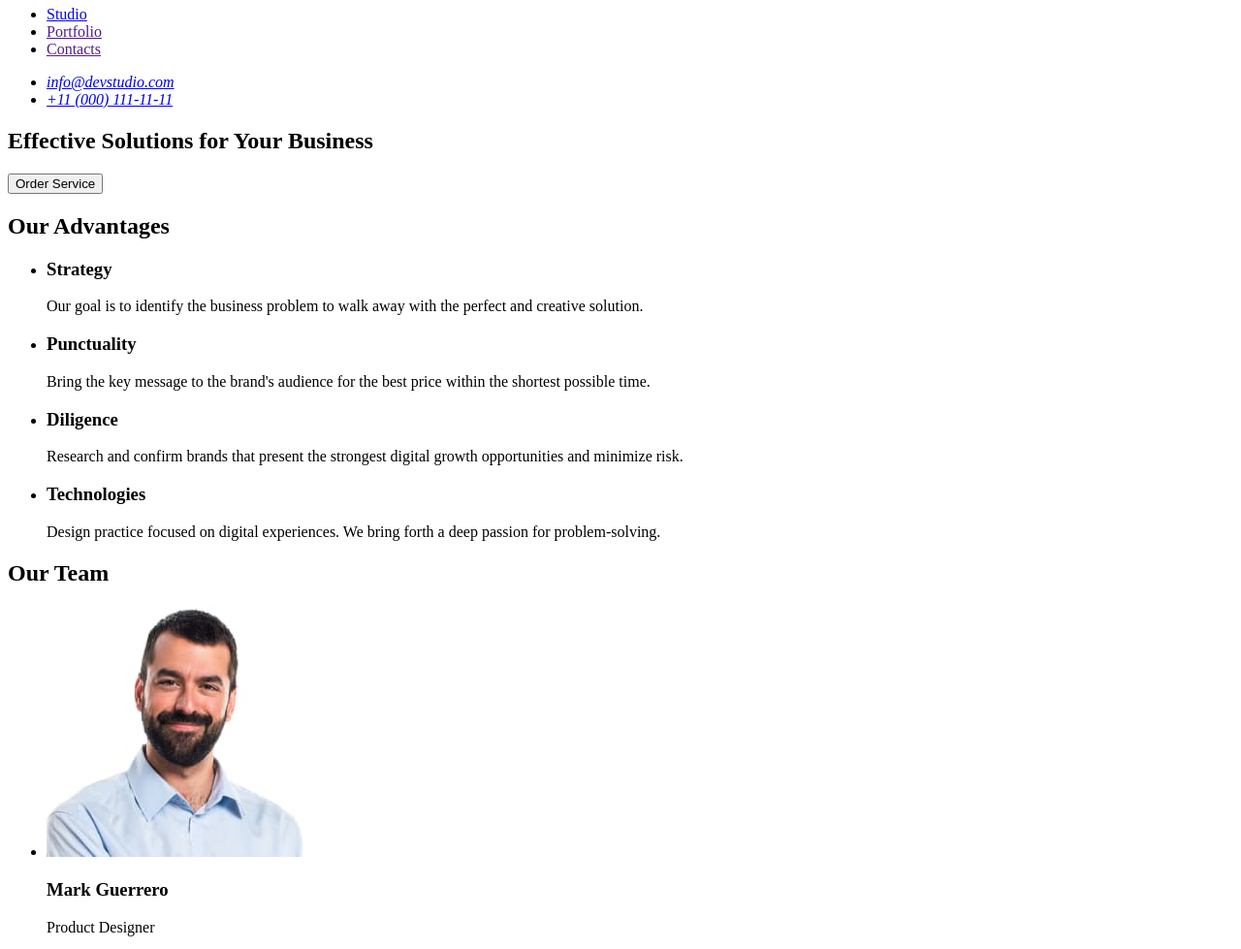
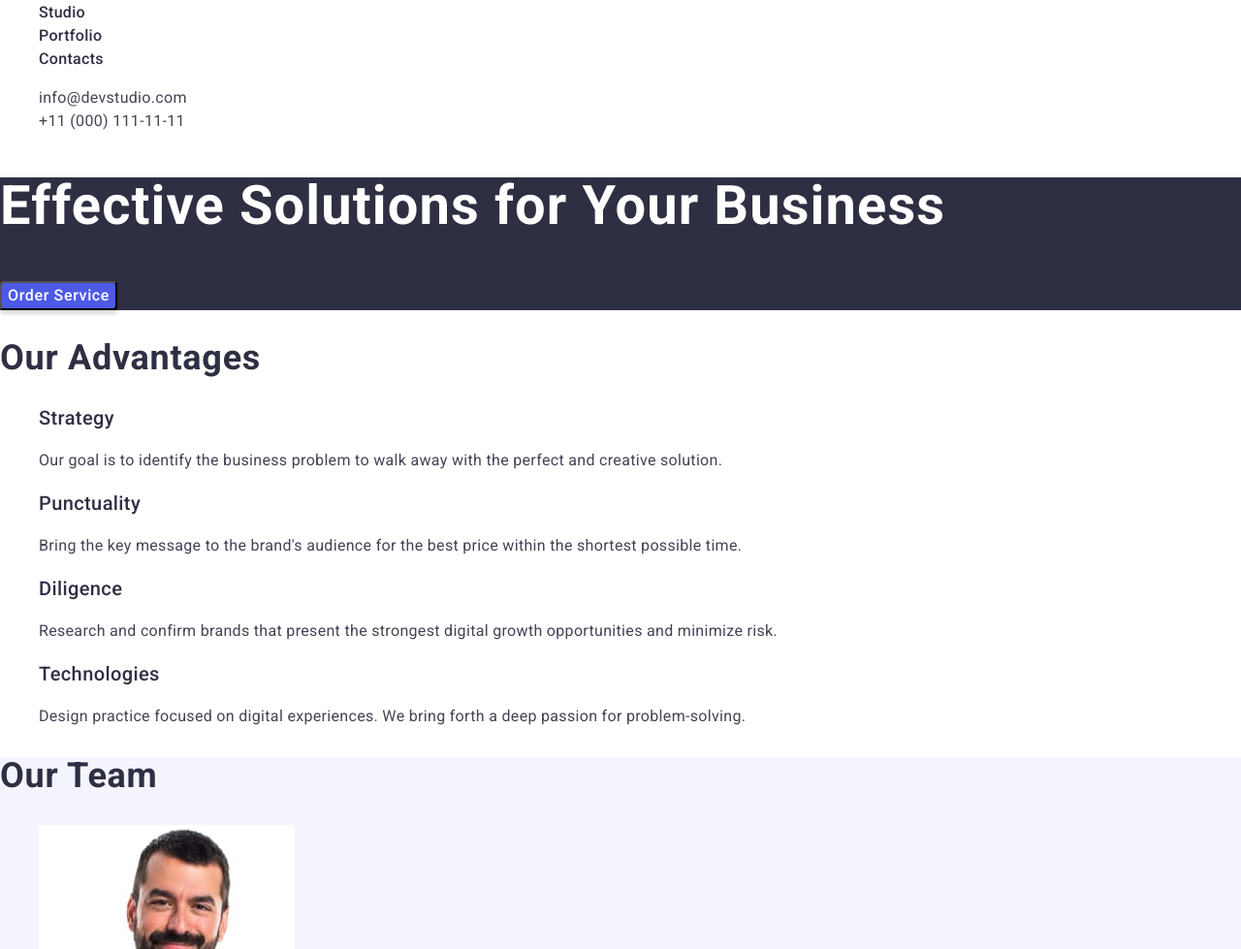
Before and after one commit to Jey2507/goit-markup-hw-02, a plain HTML site: page index.html in a window 1280 px wide. Shown: the part 36-1015 px from the top of the page at 97% size. Drawn offline with nearby package versions, Linux system fonts and the light colour scheme.

Commit message:
create two hw

```diff
--- /dev/null
+++ b/css/style.css
@@ -0,0 +1,150 @@
+body {
+    font-family: 'Raleway', sans-serif;
+    font-family: 'Roboto', sans-serif;
+    background-color: #ffffff;
+}
+
+h1,h2,h3,h4,h5,h6 {
+    font-family: 'Roboto', sans-serif;
+}
+
+ul,ol {
+    list-style-type: none;
+}
+
+a {
+    text-decoration: none;
+}
+
+.a-studio {
+    color: #4D5AE5;
+    font-family: 'Raleway', sans-serif;
+    font-size: 18px;
+    font-style: normal;
+    font-weight: 700;
+    line-height: 1.16;
+    letter-spacing: 0.54px;
+    text-transform: uppercase;
+}
+
+.a-span {
+    color: #2E2F42;
+
+}
+
+.nav-page {
+    color: #2E2F42;
+    font-family: 'Roboto',sans-serif;
+    font-size: 16px;
+    font-style: normal;
+    font-weight: 500;
+    line-height: 1.5;
+    letter-spacing: 0.32px;
+}
+
+.a-address {
+    color: #434455;
+    font-family: 'Roboto', sans-serif;
+    font-size: 16px;
+    font-style: normal;
+    font-weight: 400;
+    line-height: 1.5;
+    letter-spacing: 0.32px;
+}
+
+.section-one {
+    background: #2E2F42;
+}
+
+.section-h1 {
+    color:  #FFF;
+    font-family:'Roboto', sans-serif;
+    font-size: 56px;
+    font-style: normal;
+    font-weight: 700;
+    line-height: 1.07;
+    letter-spacing: 1.12px;
+}
+
+.section-button {
+    color: #FFF;
+    font-family: 'Roboto', sans-serif;
+    font-size: 16px;
+    font-style: normal;
+    font-weight: 500;
+    line-height: 1.5;
+    letter-spacing: 0.64px;
+    border-radius: 4px;
+    background: #4D5AE5;
+    box-shadow: 0px 4px 4px 0px rgba(0, 0, 0, 0.15);
+    cursor: pointer;
+}
+
+.section-h2 {
+    color:  #2E2F42;
+    font-family: 'Roboto',sans-serif;
+    font-size: 36px;
+    font-style: normal;
+    font-weight: 700;
+    line-height: 1.11;
+    letter-spacing: 0.72px;
+    text-transform: capitalize;
+}
+
+.sec2-ul-h3 {
+    color: #2E2F42;
+    font-family: 'Roboto',sans-serif;
+    font-size: 20px;
+    font-style: normal;
+    font-weight: 500;
+    line-height: 1.2;
+    letter-spacing: 0.4px;
+}
+
+.sec2-ul-p {
+    color:#434455;
+    font-family: 'Roboto',sans-serif;
+    font-size: 16px;
+    line-height: 1.5;
+    letter-spacing: 0.32px;
+}
+
+.section-tree {
+    background: #F4F4FD;
+}
+
+
+.sec-ul-h3 {
+    color:  #2E2F42;
+    font-family: 'Roboto',sans-serif;
+    font-size: 20px;
+    font-style: normal;
+    font-weight: 500;
+    line-height: 1.2;
+    letter-spacing: 0.4px;
+}
+
+
+.sec-ul-p {
+    color:  #434455;
+    font-family: 'Roboto',sans-serif;
+    font-size: 16px;
+    line-height: 1.5;
+    letter-spacing: 0.32px;
+}
+
+.a-span-footer {
+    color: #F4F4FD;
+}
+
+.footer-p {
+    color: #F4F4FD;
+    font-family: 'Roboto',sans-serif;
+    font-size: 16px;
+    line-height: 1.5;
+    letter-spacing: 0.32px;
+}
+
+footer {
+    background: #2E2F42;
+}
--- a/index.html
+++ b/index.html
@@ -5,95 +5,137 @@
     <meta charset="UTF-8">
     <meta http-equiv="X-UA-Compatible" content="IE=edge">
     <meta name="viewport" content="width=device-width, initial-scale=1.0">
+    <link rel="preconnect" href="https://fonts.googleapis.com">
+    <link rel="preconnect" href="https://fonts.gstatic.com" crossorigin>
+    <link href="https://fonts.googleapis.com/css2?family=Raleway:wght@700&family=Roboto:wght@400;500;700&display=swap"
+        rel="stylesheet">
+    <link rel="stylesheet" href="https://cdnjs.cloudflare.com/ajax/libs/modern-normalize/2.0.0/modern-normalize.min.css" integrity="sha512-4xo8blKMVCiXpTaLzQSLSw3KFOVPWhm/TRtuPVc4WG6kUgjH6J03IBuG7JZPkcWMxJ5huwaBpOpnwYElP/m6wg==" crossorigin="anonymous" referrerpolicy="no-referrer">
+    <link rel="stylesheet" href="./css/style.css">
+
     <title>WEBSTUDIO</title>
 </head>
 
 <body>
     <header>
         <nav>
-            <a href="./index.html">WebStudio</a>
+            <a href="./index.html" class="a-studio">Web<span class="a-span">Studio</span></a>
             <ul>
                 <li>
-                    <a href="./index.html">Studio</a>
+                    <a href="./index.html" class="nav-page">Studio</a>
                 </li>
                 <li>
-                    <a href="">Portfolio</a>
+                    <a href="" class="nav-page">Portfolio</a>
                 </li>
                 <li>
-                    <a href="">Contacts</a>
+                    <a href="" class="nav-page">Contacts</a>
                 </li>
             </ul>
         </nav>
         <address>
             <ul>
                 <li>
-                    <a href="mailto:info@devstudio.com" lang="en">info@devstudio.com</a>
+                    <a href="mailto:info@devstudio.com" lang="en" class="a-address">info@devstudio.com</a>
                 </li>
                 <li>
-                    <a href="tel:+110001111111">+11 (000) 111-11-11</a>
+                    <a href="tel:+110001111111" class="a-address">+11 (000) 111-11-11</a>
                 </li>
             </ul>
         </address>
     </header>
     <main>
-        <section>
-            <h1>Effective Solutions for Your Business</h1>
-            <button type="button">Order Service</button>
+        <section class="section-one">
+            <h1 class="section-h1">Effective Solutions for Your Business</h1>
+            <button type="button" class="section-button">Order Service</button>
         </section>
         <section>
-            <h2>Our Advantages</h2>
+            <h2 class="section-h2">Our Advantages</h2>
             <ul>
                 <li>
-                    <h3>Strategy</h3>
-                    <p>Our goal is to identify the business
+                    <h3 class="sec2-ul-h3">Strategy</h3>
+                    <p class="sec2-ul-p">Our goal is to identify the business
                         problem to walk away with the perfect and creative solution.</p>
                 </li>
                 <li>
-                    <h3>Punctuality</h3>
-                    <p>Bring the key message to the brand's audience for the best price within the shortest possible
+                    <h3 class="sec2-ul-h3">Punctuality</h3>
+                    <p class="sec2-ul-p">Bring the key message to the brand's audience for the best price within the shortest possible
                         time.</p>
                 </li>
                 <li>
-                    <h3>Diligence</h3>
-                    <p>Research and confirm brands that present the strongest digital growth opportunities and minimize
+                    <h3 class="sec2-ul-h3">Diligence</h3>
+                    <p class="sec2-ul-p">Research and confirm brands that present the strongest digital growth opportunities and minimize
                         risk.</p>
                 </li>
                 <li>
-                    <h3>Technologies</h3>
-                    <p>Design practice focused on digital experiences. We bring forth a deep passion for
+                    <h3 class="sec2-ul-h3">Technologies</h3>
+                    <p class="sec2-ul-p">Design practice focused on digital experiences. We bring forth a deep passion for
                         problem-solving.</p>
                 </li>
             </ul>
         </section>
-        <section>
-            <h2>Our Team</h2>
+        <section class="section-tree">
+            <h2 class="section-h2">Our Team</h2>
             <ul>
                 <li>
                     <img src="./images/img_one.jpg" alt="Designer" width="264">
-                    <h3>Mark Guerrero</h3>
-                    <p>Product Designer</p>
+                    <h3 class="sec-ul-h3">Mark Guerrero</h3>
+                    <p class="sec-ul-p">Product Designer</p>
                 </li>
                 <li>
                     <img src="./images/img_t.jpg" alt="Developer" width="264">
-                    <h3>Tom Ford</h3>
-                    <p>Frontend Developer</p>
+                    <h3 class="sec-ul-h3">Tom Ford</h3>
+                    <p class="sec-ul-p">Frontend Developer</p>
                 </li>
                 <li>
                     <img src="./images/img_tr.jpg" alt="Marketing" width="264">
-                    <h3>Camila Garcia</h3>
-                    <p>Marketing</p>
+                    <h3 class="sec-ul-h3">Camila Garcia</h3>
+                    <p class="sec-ul-p">Marketing</p>
                 </li>
                 <li>
                     <img src="./images/img_f.jpg" alt="UI Designer" width="264">
-                    <h3>Daniel Wilson</h3>
-                    <p>UI Designer</p>
+                    <h3 class="sec-ul-h3">Daniel Wilson</h3>
+                    <p class="sec-ul-p">UI Designer</p>
+                </li>
+            </ul>
+        </section>
+        <section>
+            <h2 class="section-h2">Our Portfolio</h2>
+            <ul>
+                <li>
+                    <img src="./images/bank.jpg" alt="bank" width="360">
+                    <h3 class="sec-ul-h3">Banking App</h3>
+                    <p class="sec-ul-p">App</p>
+                </li>
+                <li>
+                    <img src="./images/cash.jpg" alt="cash" width="360">
+                    <h3 class="sec-ul-h3">Cashless Payment</h3>
+                    <p class="sec-ul-p">Marketing</p>
+                </li>
+                <li>
+                    <img src="./images/meditation.jpg" alt="meditation" width="360">
+                    <h3 class="sec-ul-h3">Meditation App</h3>
+                    <p class="sec-ul-p">App</p>
+                </li>
+                <li>
+                    <img src="./images/taxi.jpg" alt="taxi" width="360">
+                    <h3 class="sec-ul-h3">Taxi Service</h3>
+                    <p class="sec-ul-p">Marketing</p>
+                </li>
+                <li>
+                    <img src="./images/screen.jpg" alt="screen" width="360">
+                    <h3 class="sec-ul-h3">Screen Illustrations</h3>
+                    <p class="sec-ul-p">Design</p>
+                </li>
+                <li>
+                    <img src="./images/online.jpg" alt="onlinee" width="360">
+                    <h3 class="sec-ul-h3">Online Courses</h3>
+                    <p class="sec-ul-p">Marketing</p>
                 </li>
             </ul>
         </section>
     </main>
     <footer>
-        <a href="./index.html">WebStudio</a>
-        <p>Increase the flow of customers and sales for your business with digital marketing & growth solutions.</p>
+        <a href="./index.html" class="a-studio">Web<span class="a-span-footer">Studio</span></a>
+        <p class="footer-p">Increase the flow of customers and sales for your business with digital marketing & growth solutions.</p>
     </footer>
 </body>
 </html>
```
Also changed, not shown: images/bank.jpg (added), images/cash.jpg (added), images/meditation.jpg (added), images/online.jpg (added), images/screen.jpg (added), images/taxi.jpg (added).
